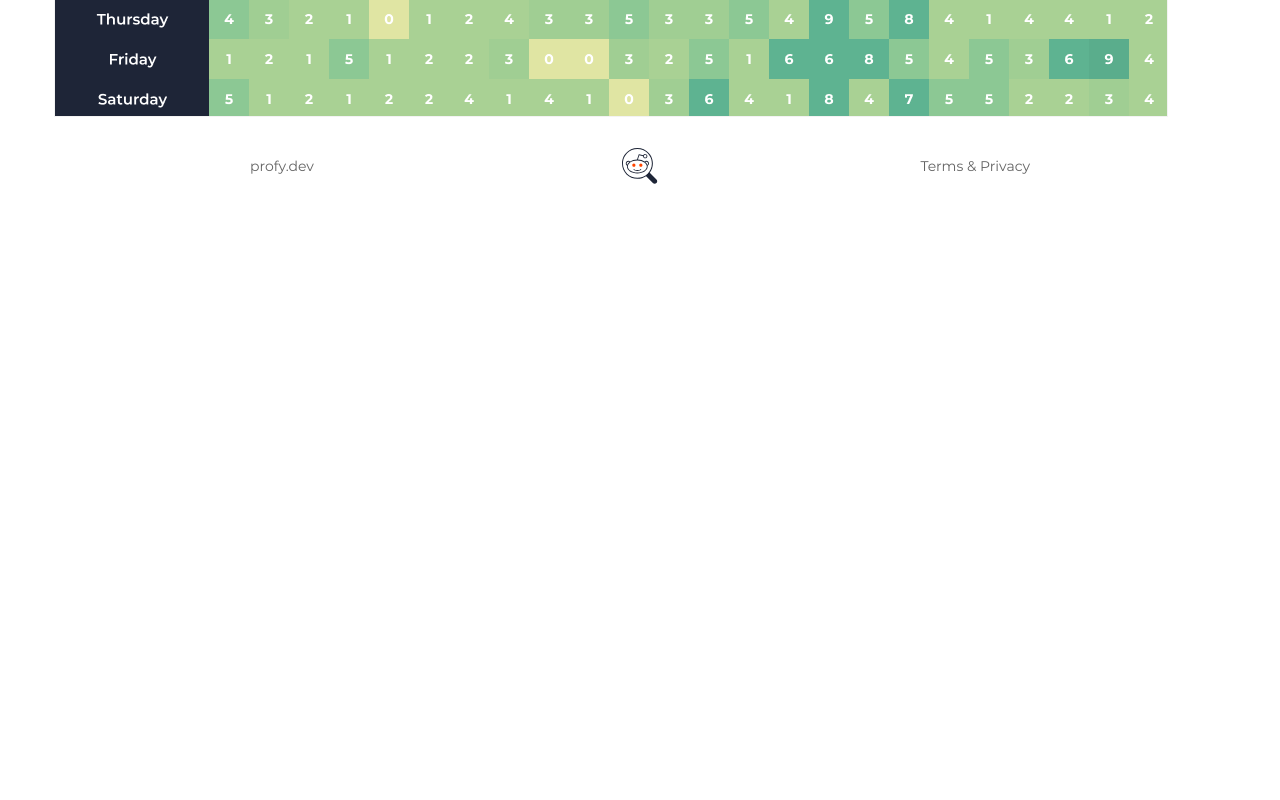
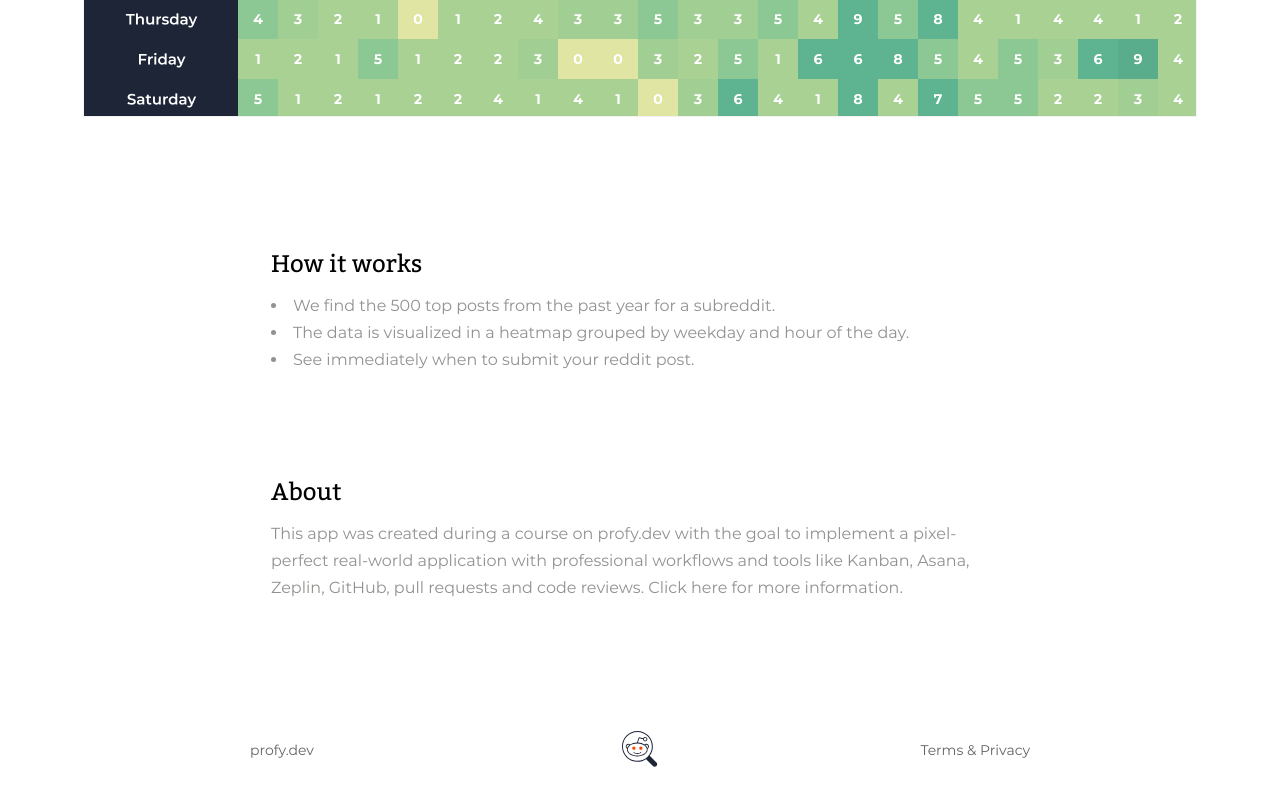
Before and after one commit to profydev/reddit-timer-chimson, a React (Create React App) app: page / in a window 1280 px wide. Shown: the part 611-1411 px from the top of the page. Before the commit the page ends 828 px from the top, so only its background shows below. Built offline with nearby package versions, Linux system fonts and the light colour scheme.

Commit message:
add two sections to InfoSection component

```diff
--- a/src/components/HeroSection/HeroSection.styles.js
+++ b/src/components/HeroSection/HeroSection.styles.js
@@ -11,6 +11,7 @@ export const Wrapper = styled.div`
   align-items: flex-start;
   justify-content: center;
   align-items: center;
+  margin-bottom: 133px;
 `;
 
 export const Headline = styled.span`
--- a/src/components/InfoSection/index.js
+++ b/src/components/InfoSection/index.js
@@ -1,7 +1,79 @@
 import React from 'react';
+import { Link } from 'react-router-dom';
+import styled from 'styled-components';
+
+const Container = styled.div`
+  display: flex;
+  flex-direction: column;
+  align-items: flex-start;
+  align-items: center;
+  margin-bottom: 99px;
+  min-width: 738px;
+  min-height: 350px;
+`;
+
+const FirstSection = styled.section`
+  min-width: 738px;
+  min-height: 122px;
+  margin-bottom: 105px;
+`;
+
+const SecondSection = styled(FirstSection)`
+  margin-bottom: 0;
+  display: block;
+`;
+
+const SectionLink = styled(Link)`
+  text-decoration: none;
+  font-family: ${(props) => props.theme.font.family.headline};
+  font-size: 24px;
+  line-height: 28.8px;
+  color: ${(props) => props.theme.color.headline};
+`;
+
+const Li = styled.li`
+  color: ${(props) => props.theme.color.subHeadline};
+  line-height: 27px;
+`;
+
+const AboutText = styled.span`
+  line-height: 27px;
+  min-width: 738px;
+  word-break: break-word;
+  color: ${(props) => props.theme.color.subHeadline};
+`;
 
 function InfoSection() {
-  return <div>info section</div>;
+  return (
+    <Container>
+      <FirstSection>
+        <SectionLink href="https://profy.dev/employers" as="a">
+          How it works
+        </SectionLink>
+        <div style={{ marginTop: '12px' }}>
+          <Li>We find the 500 top posts from the past year for a subreddit.</Li>
+          <Li>
+            The data is visualized in a heatmap grouped by weekday and hour of
+            the day.
+          </Li>
+          <Li>See immediately when to submit your reddit post.</Li>
+        </div>
+      </FirstSection>
+      <SecondSection>
+        <SectionLink href="https://profy.dev" as="a">
+          About
+        </SectionLink>
+        <div style={{ maxWidth: '738px', marginTop: '12px' }}>
+          <AboutText>
+            This app was created during a course on profy.dev with the goal to
+            implement a pixel-perfect real-world application with professional
+            workflows and tools like Kanban, Asana, Zeplin, GitHub, pull
+            requests and code reviews. Click here for more information.
+          </AboutText>
+        </div>
+      </SecondSection>
+    </Container>
+  );
 }
 
 export default InfoSection;
--- a/src/components/pages/HomePage.js
+++ b/src/components/pages/HomePage.js
@@ -7,6 +7,7 @@ const Container = styled.div`
   max-width: 1115px;
   margin: 0 auto;
   display: flex;
+  flex-direction: column;
   justify-content: center;
 `;
 
```
